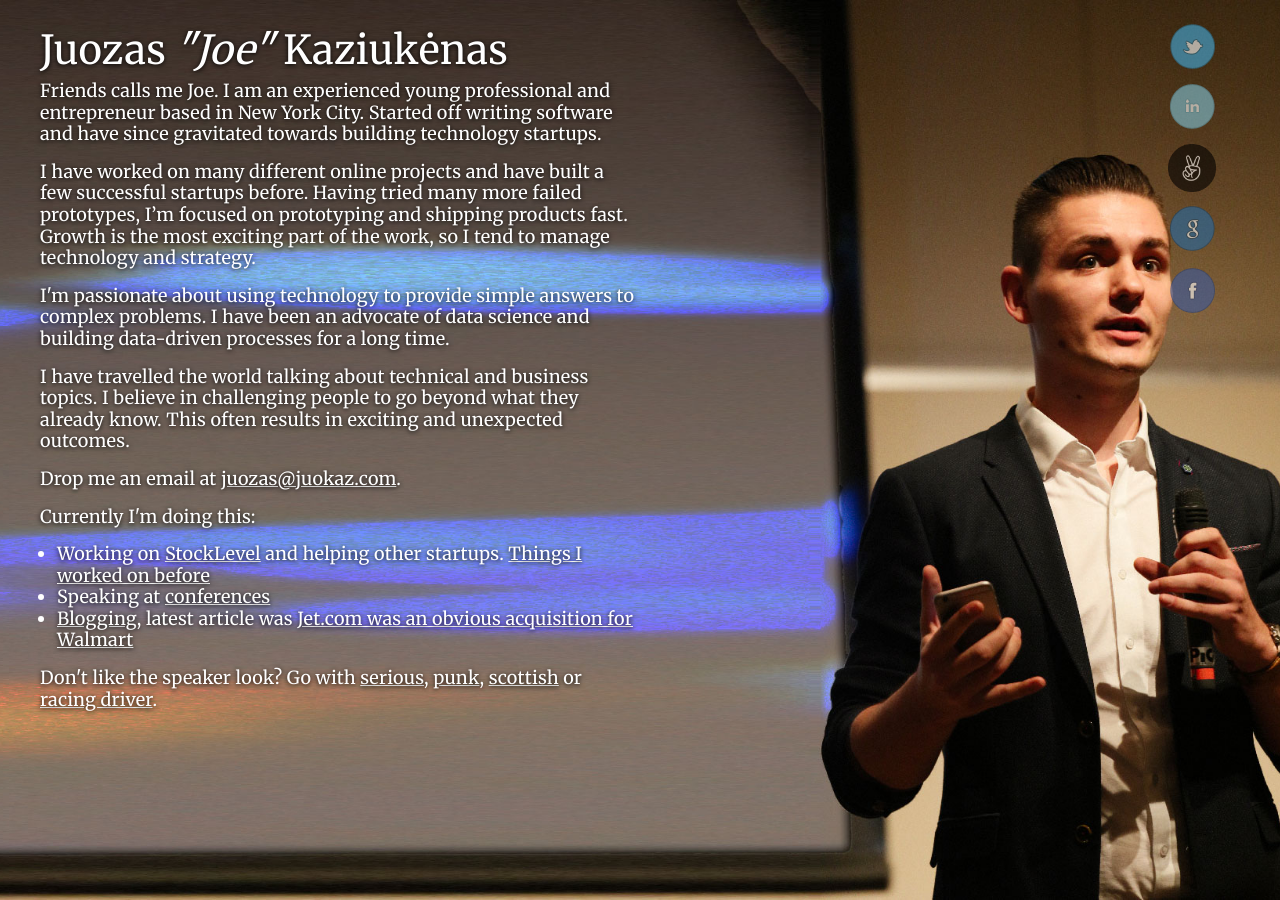
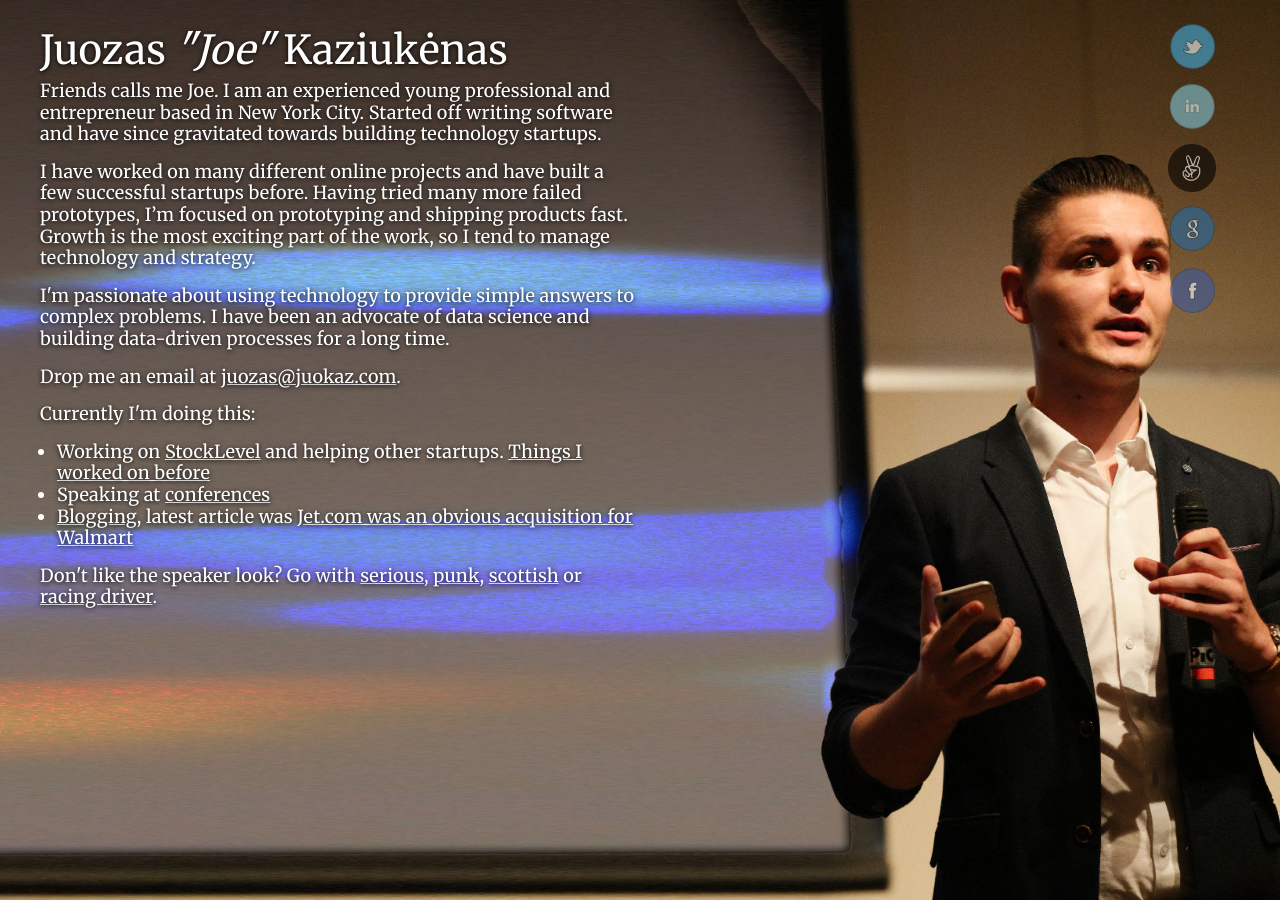
Before and after one commit to juokaz/juokaz.com, a Jekyll site: the page built from index.html, in a window 1280 px wide. Built offline with Jekyll 4.4.1, drawn with Linux system fonts in a browser that asks for light colours.

```diff
--- a/index.html
+++ b/index.html
@@ -17,9 +17,6 @@
     </p>
     <p>
         I'm passionate about using technology to provide simple answers to complex problems. I have been an advocate of data science and building data-driven processes for a long time.
-    </p>
-    <p>
-        I have travelled the world talking about technical and business topics. I believe in challenging people to go beyond what they already know. This often results in exciting and unexpected outcomes.
     </p>
     <p>
         {% include email.html %}
```
